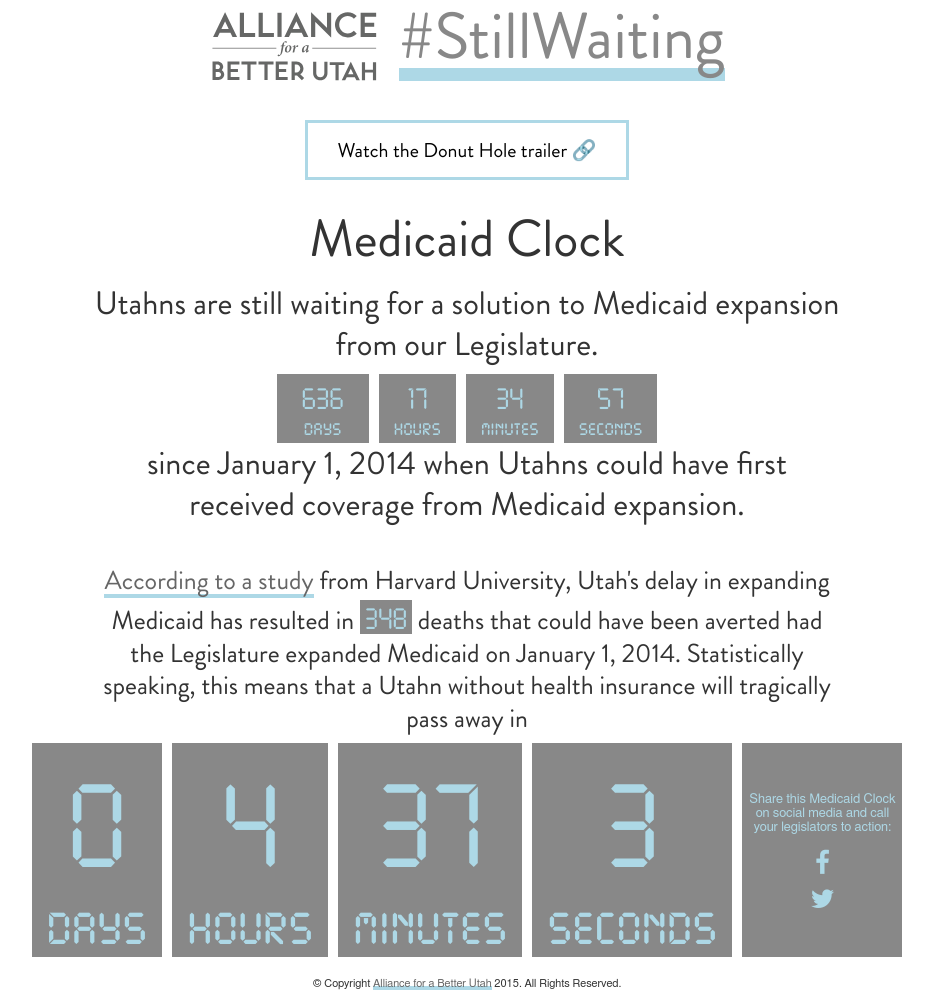
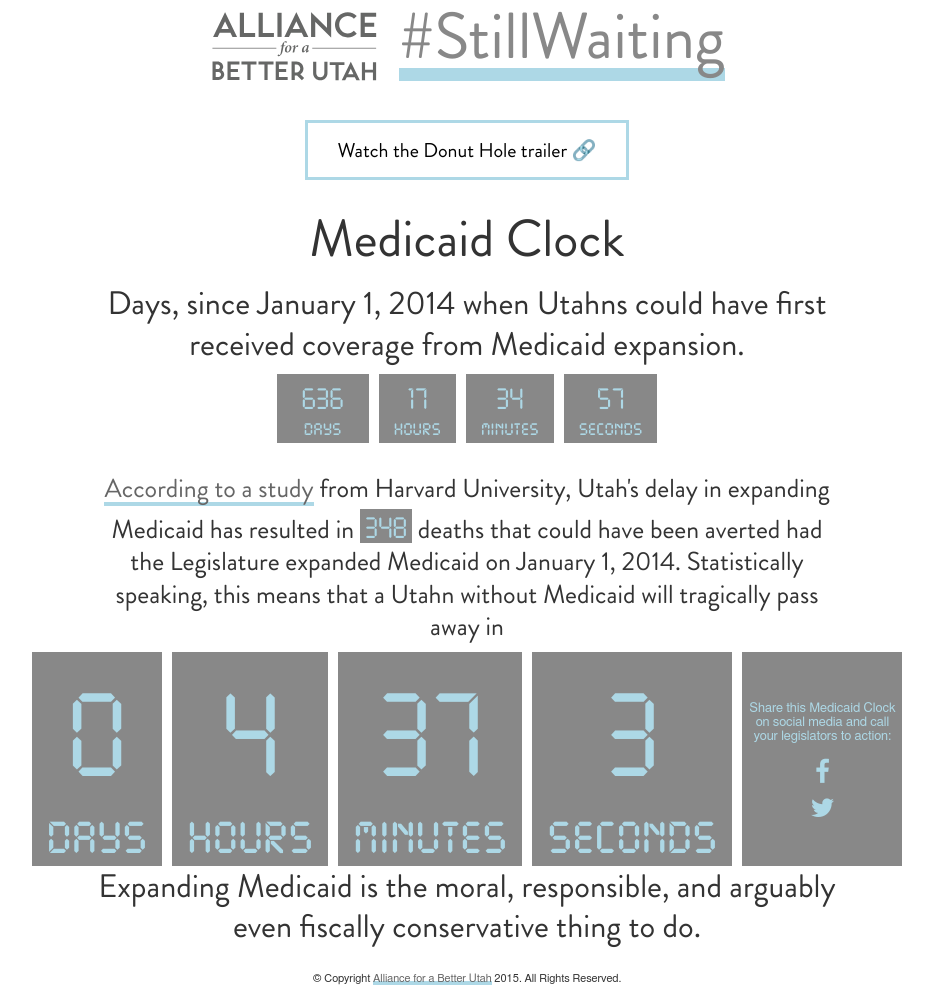
Before and after one commit to theonlypat/deathclock, a website: page index.html in a window 1280 px wide. Shown: the whole page, without its empty margins (173-1106 px from the left). Drawn offline with nearby package versions, Linux system fonts and the light colour scheme; a small style sheet from the web is missing.

Commit message:
Add additional Rob text changes

```diff
--- a/index.html
+++ b/index.html
@@ -75,7 +75,7 @@
 
       	<div ng-controller="MyController" class="small-6 columns">
 
-      	<h3 class="brandongrotesk narrative">Utahns are still waiting for a solution to Medicaid expansion from our Legislature.</h3>
+      	<h3 class="brandongrotesk narrative">Days, since January 1, 2014 when Utahns could have first received coverage from Medicaid expansion.</h3>
 
       	<div id="tallyClock">
 	      	<div class="clockDays">
@@ -95,10 +95,8 @@
 		       	<div class="clockType" style="font-family:DigitalICG, sans-serif">seconds</div>
 		    </div>
 	    </div>
-
-	    <h3 class="brandongrotesk narrative">since January 1, 2014 when Utahns could have first received coverage from Medicaid expansion.</h3>
 	    <br><br>
-        <h4 class="brandongrotesk narrative"><a href="http://healthaffairs.org/blog/2014/01/30/opting-out-of-medicaid-expansion-the-health-and-financial-impacts/" target="_blank">According to a study</a> from Harvard University, Utah's delay in expanding Medicaid has resulted in <span style="font-family:DigitalICG, sans-serif">{{ amountOfDeath }}</span> deaths that could have been averted had the Legislature expanded Medicaid on January 1, 2014. Statistically speaking, this means that a Utahn without health insurance will tragically pass away in</h4>
+        <h4 class="brandongrotesk narrative"><a href="http://healthaffairs.org/blog/2014/01/30/opting-out-of-medicaid-expansion-the-health-and-financial-impacts/" target="_blank">According to a study</a> from Harvard University, Utah's delay in expanding Medicaid has resulted in <span style="font-family:DigitalICG, sans-serif">{{ amountOfDeath }}</span> deaths that could have been averted had the Legislature expanded Medicaid on January 1, 2014. Statistically speaking, this means that a Utahn without Medicaid will tragically pass away in</h4>
         <div id="countdownClock">
         	<div class="clockDays">
         		<div class="clockNumber" style="font-family:DigitalICG, sans-serif">{{ deathClock.d }}</div>
@@ -123,6 +121,8 @@
         	</div>
 
    	 	</div>
+
+   	 	<h3 class="brandongrotesk narrative">Expanding Medicaid is the moral, responsible, and arguably even fiscally conservative thing to do.</h3>
 
 	</div>
 
```
